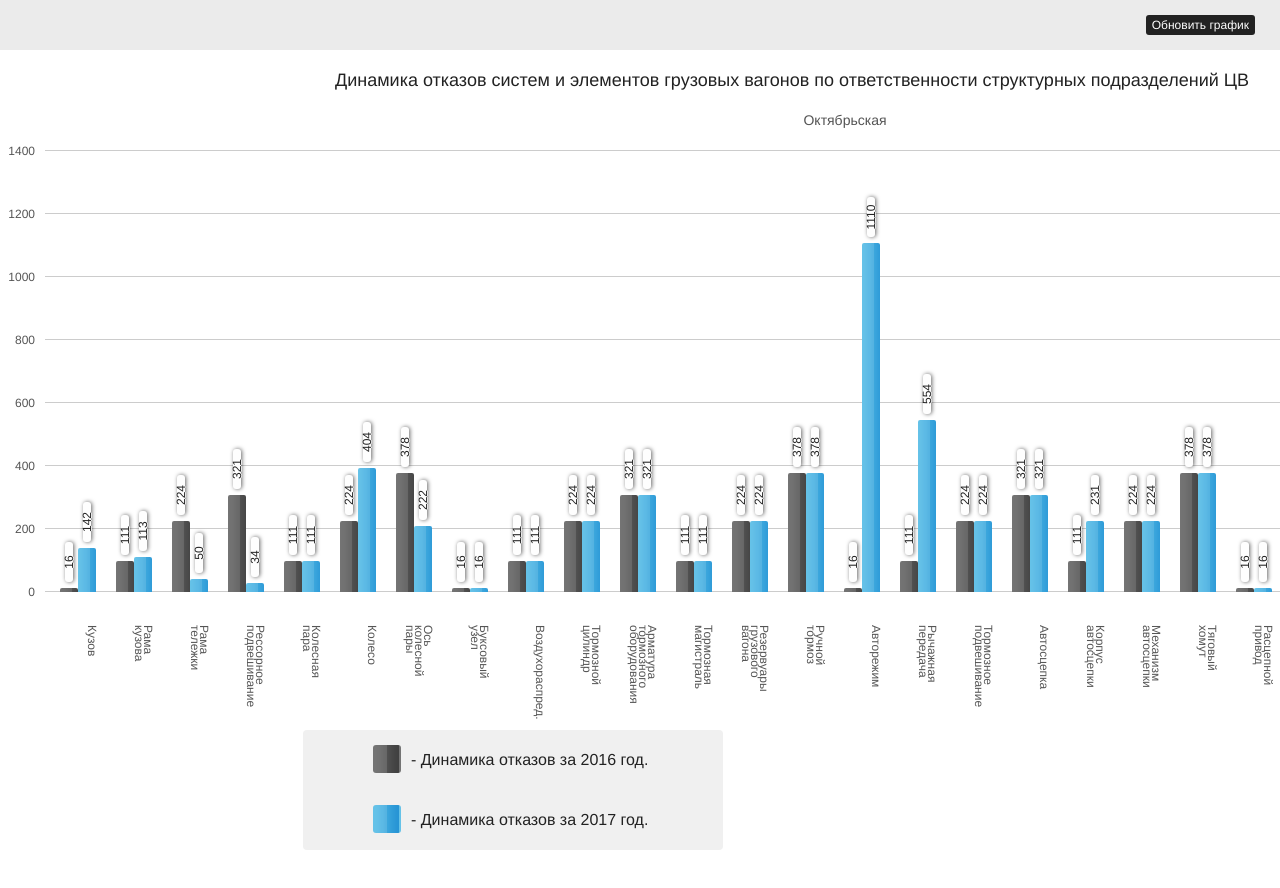
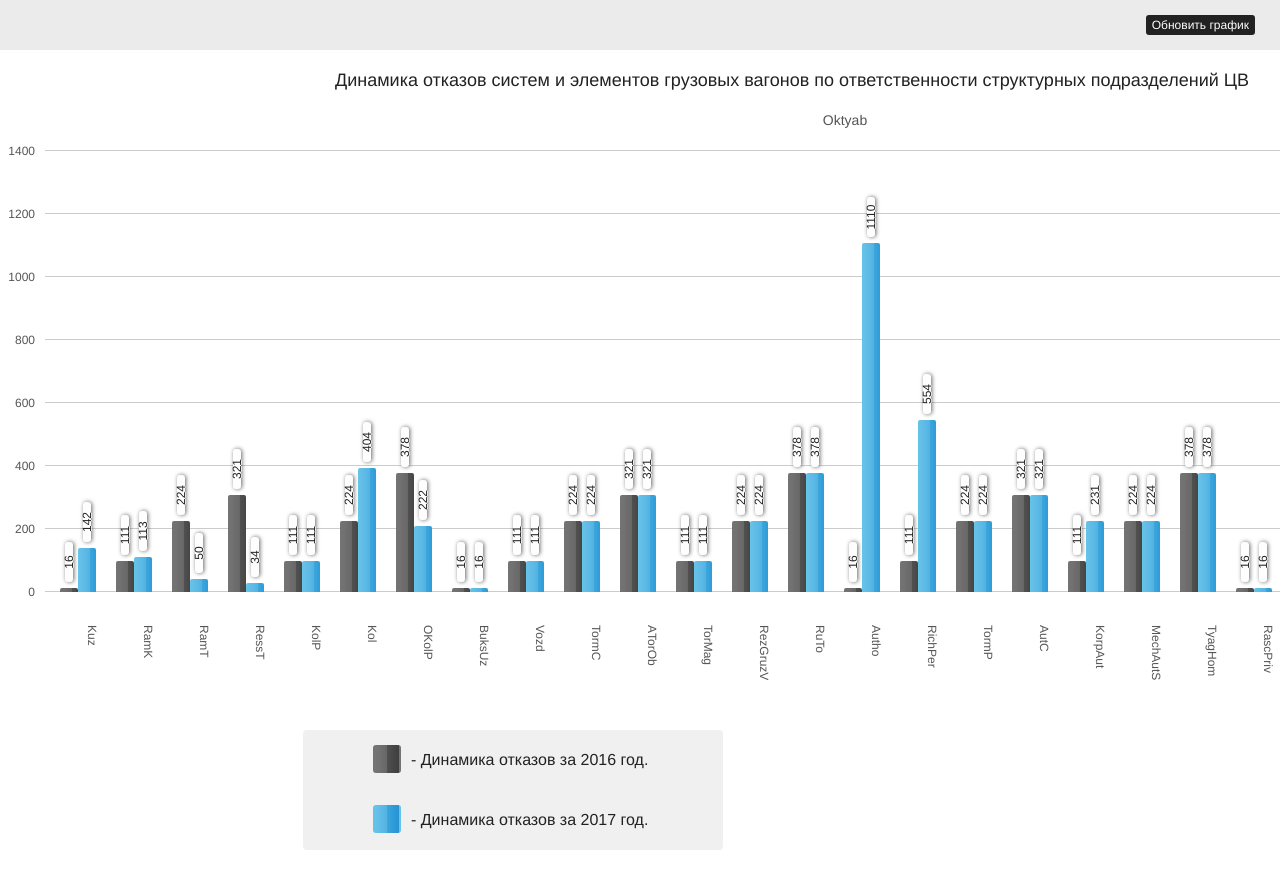
Before and after one commit to SteveBlackBird/jQueryHistograms, a plain HTML site: page index.html in a window 1280 px wide. Shown: the top 888 px of the page. Drawn offline with nearby package versions, Linux system fonts and the light colour scheme.

Commit message:
Update index.html

```diff
--- a/index.html
+++ b/index.html
@@ -15,93 +15,93 @@
 			<div class="chart">
 				<h2>Динамика отказов систем и элементов грузовых вагонов по ответственности структурных подразделений ЦВ</h2>
 				<table id="data-table" border="1" cellpadding="10" cellspacing="0">
-					<caption>Октябрьская</caption>
+					<caption>Oktyab</caption>
 					<thead>
 						<tr>
 							<td>&nbsp;</td>
 							<th scope="col">
-								<p class="vertical">Кузов</p>
+								<p class="vertical">Kuz</p>
 							</th>
 							<th scope="col">
-								<p class="vertical">Рама кузова</p>
+								<p class="vertical">RamK</p>
 							</th>
 							<th scope="col">
-								<p class="vertical">Рама тележки</p>
+								<p class="vertical">RamT</p>
 							</th>
 							<th scope="col">
-								<p class="vertical">Рессорное подвешивание</p>
+								<p class="vertical">RessT</p>
 							</th>
 							<th scope="col">
-								<p class="vertical">Колесная пара</p>
+								<p class="vertical">KolP</p>
 							</th>
 							<th scope="col">
-								<p class="vertical">Колесо</p>
+								<p class="vertical">Kol</p>
 							</th>
 							<th scope="col">
-								<p class="vertical">Ось колесной пары</p>
+								<p class="vertical">OKolP</p>
 							</th>
 							<th scope="col">
-								<p class="vertical">Буксовый узел</p>
+								<p class="vertical">BuksUz</p>
 							</th>
 							<th scope="col">
-								<p class="vertical">Воздухораспред.</p>
+								<p class="vertical">Vozd</p>
 							</th>
 							<th scope="col">
-								<p class="vertical">Тормозной цилиндр</p>
+								<p class="vertical">TormC</p>
 							</th>
 							<th scope="col">
-								<p class="vertical">Арматура тормозного оборудования</p>
+								<p class="vertical">АTorOb</p>
 							</th>
 							<th scope="col">
-								<p class="vertical">Тормозная магистраль</p>
+								<p class="vertical">TorMag</p>
 							</th>
 							<th scope="col">
-								<p class="vertical">Резервуары грузового вагона</p>
+								<p class="vertical">RezGruzV</p>
 							</th>
 							<th scope="col">
-								<p class="vertical">Ручной тормоз</p>
+								<p class="vertical">RuTo</p>
 							</th>
 							<th scope="col">
-								<p class="vertical">Авторежим</p>
+								<p class="vertical">Autho</p>
 							</th>
 							<th scope="col">
-								<p class="vertical">Рычажная передача</p>
+								<p class="vertical">RichPer</p>
 							</th>
 							<th scope="col">
-								<p class="vertical">Тормозное подвешивание</p>
+								<p class="vertical">TormP</p>
 							</th>
 							<th scope="col">
-								<p class="vertical">Автосцепка</p>
+								<p class="vertical">AutC</p>
 							</th>
 							<th scope="col">
-								<p class="vertical">Корпус автосцепки</p>
+								<p class="vertical">KorpAut</p>
 							</th>
 							<th scope="col">
-								<p class="vertical">Механизм автосцепки</p>
+								<p class="vertical">MechAutS</p>
 							</th>
 							<th scope="col">
-								<p class="vertical">Тяговый хомут</p>
+								<p class="vertical">TyagHom</p>
 							</th>
 							<th scope="col">
-								<p class="vertical">Расцепной привод</p>
+								<p class="vertical">RascPriv</p>
 							</th>
 							<th scope="col">
-								<p class="vertical">Корпус поглощающего аппарата автосцепки</p>
+								<p class="vertical">KorpPoglAutS</p>
 							</th>
 							<th scope="col">
-								<p class="vertical">Пружина поглощающего аппарата</p>
+								<p class="vertical">PruzhAut</p>
 							</th>
 							<th scope="col">
-								<p class="vertical">Упоры поглощающего аппарата</p>
+								<p class="vertical">UpPoglAp</p>
 							</th>
 							<th scope="col">
-								<p class="vertical">Ударная розетка</p>
+								<p class="vertical">UdRoz</p>
 							</th>
 							<th scope="col">
-								<p class="vertical">Маятниковая подвеска</p>
+								<p class="vertical">MayaPodv</p>
 							</th>
 							<th scope="col">
-								<p class="vertical">Центрирующая балочка</p>
+								<p class="vertical">CentBal</p>
 							</th>
 						</tr>
 					</thead>
```
